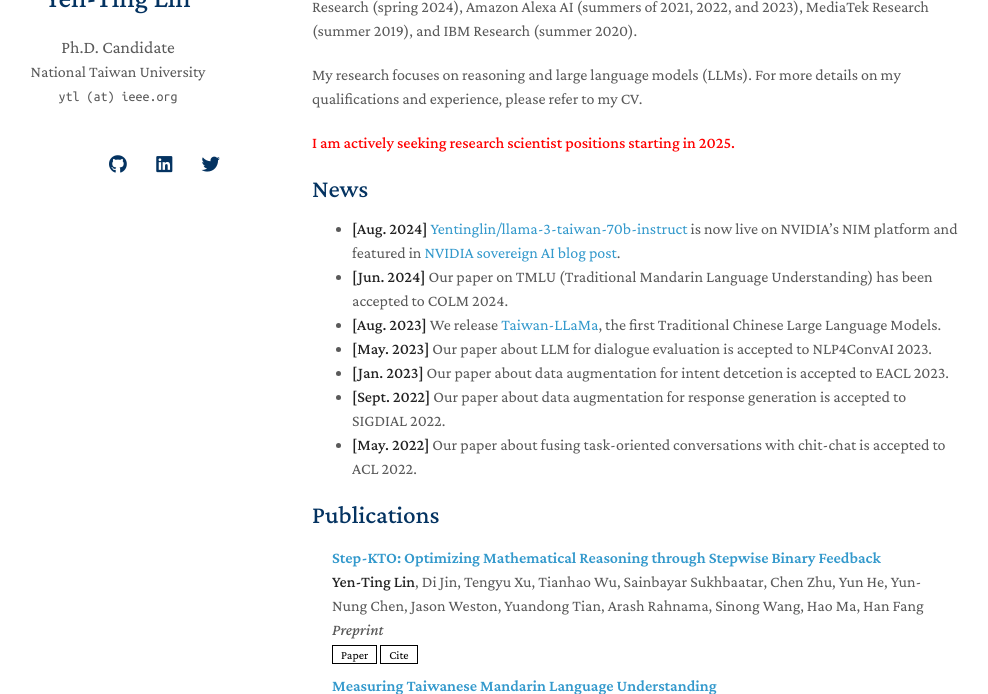
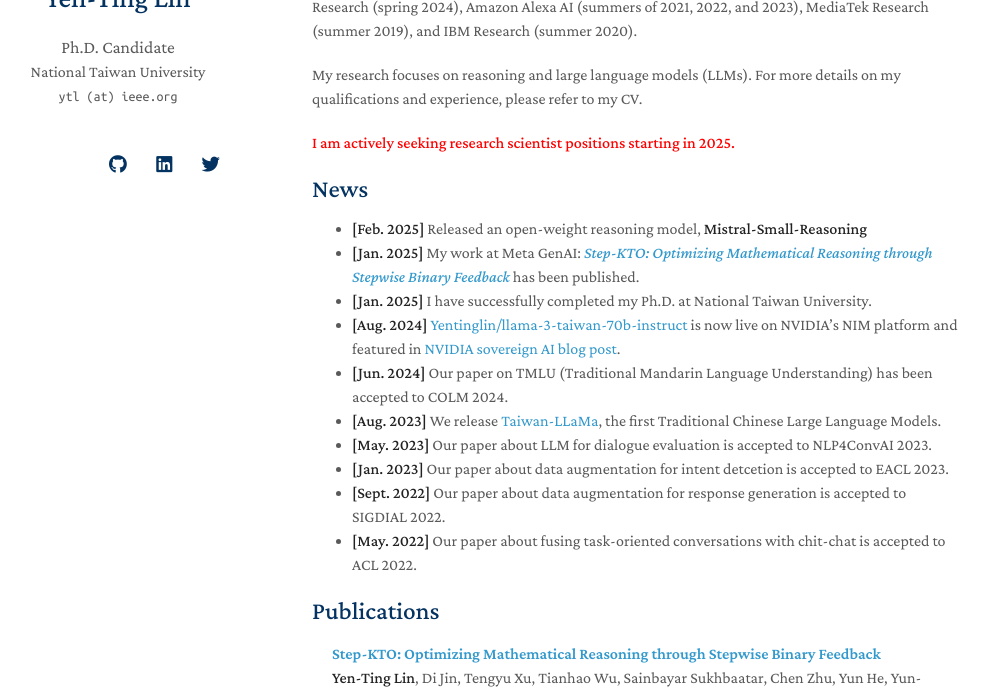
Before and after one commit to adamlin120/adamlin120.github.io, a Jekyll site: the page built from index.md, in a window 1280 px wide and 900 px high, cut to the strip 206-900 px from the top of the window. Shown: the whole strip, without its empty margins (158-1146 px from the left). Built offline with Jekyll 4.4.1, drawn with Linux system fonts in a browser that asks for light colours; nearby versions of some CDN libraries; a style sheet for code colours, icons or effects is not loaded; our own code applies the rules of GitHub Pages for plain Markdown files.

Commit message:
Update index.md

```diff
--- a/index.md
+++ b/index.md
@@ -20,6 +20,9 @@
 [//]: # (- **Conversational AI:** task-oriented dialogue, dialogue state tracking, response generation)
 
 ## News
+- **[Feb. 2025]** Released an open-weight reasoning model, [**Mistral-Small-Reasoning**](https://huggingface.co/yentinglin/Mistral-Small-24B-Instruct-2501-reasoning)
+- **[Jan. 2025]** My work at Meta GenAI: [*Step-KTO: Optimizing Mathematical Reasoning through Stepwise Binary Feedback*](https://arxiv.org/pdf/2501.10799) has been published.
+- **[Jan. 2025]** I have successfully completed my Ph.D. at National Taiwan University.
 - **[Aug. 2024]** <a href="https://build.nvidia.com/yentinglin/llama-3-taiwan-70b-instruct">Yentinglin/llama-3-taiwan-70b-instruct</a> is now live on NVIDIA's NIM platform and featured in <a href="https://nvda.ws/3X1Ndj5">NVIDIA sovereign AI blog post</a>.
 - **[Jun. 2024]** Our paper on TMLU (Traditional Mandarin Language Understanding) has been accepted to COLM 2024.
 - **[Aug. 2023]** We release <a href="https://github.com/MiuLab/Taiwan-LLaMa">Taiwan-LLaMa</a>, the first Traditional Chinese Large Language Models.
```
